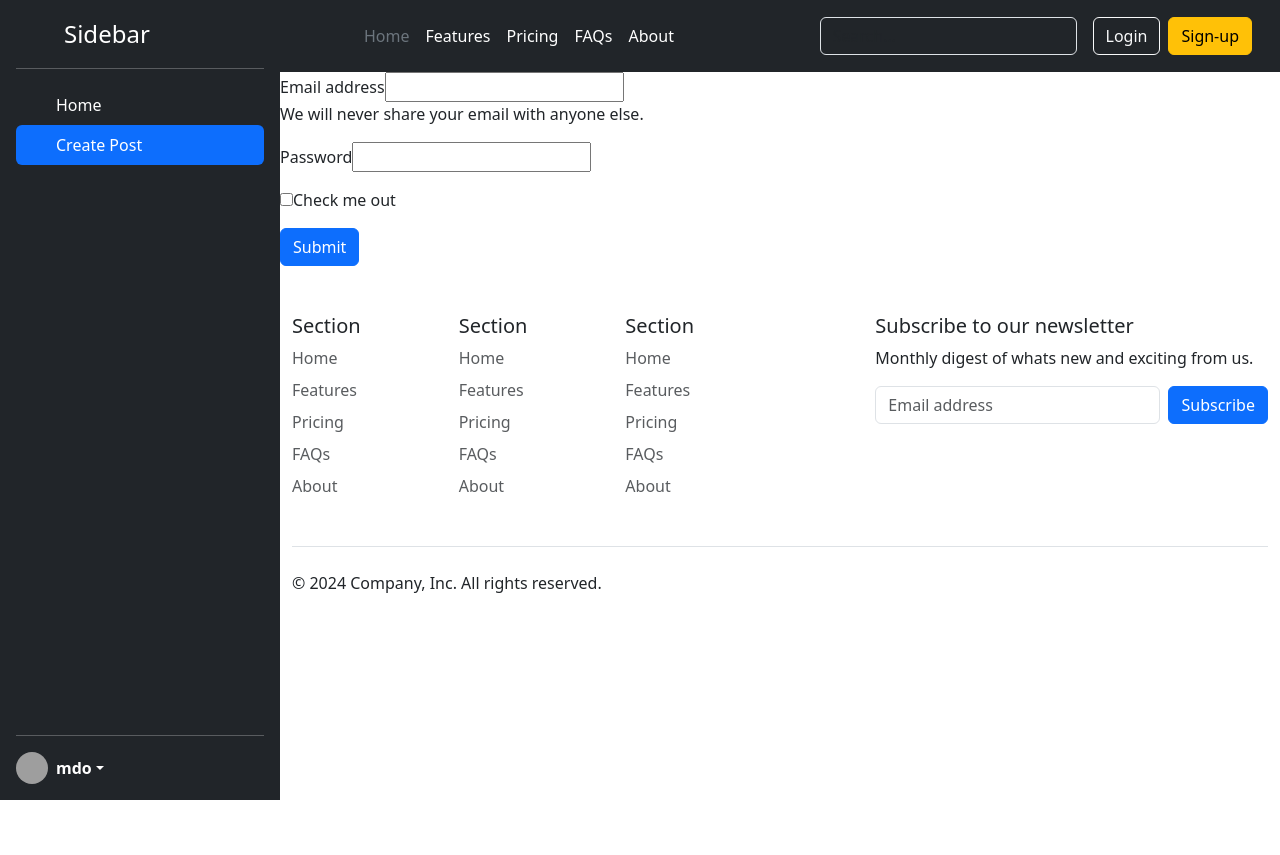
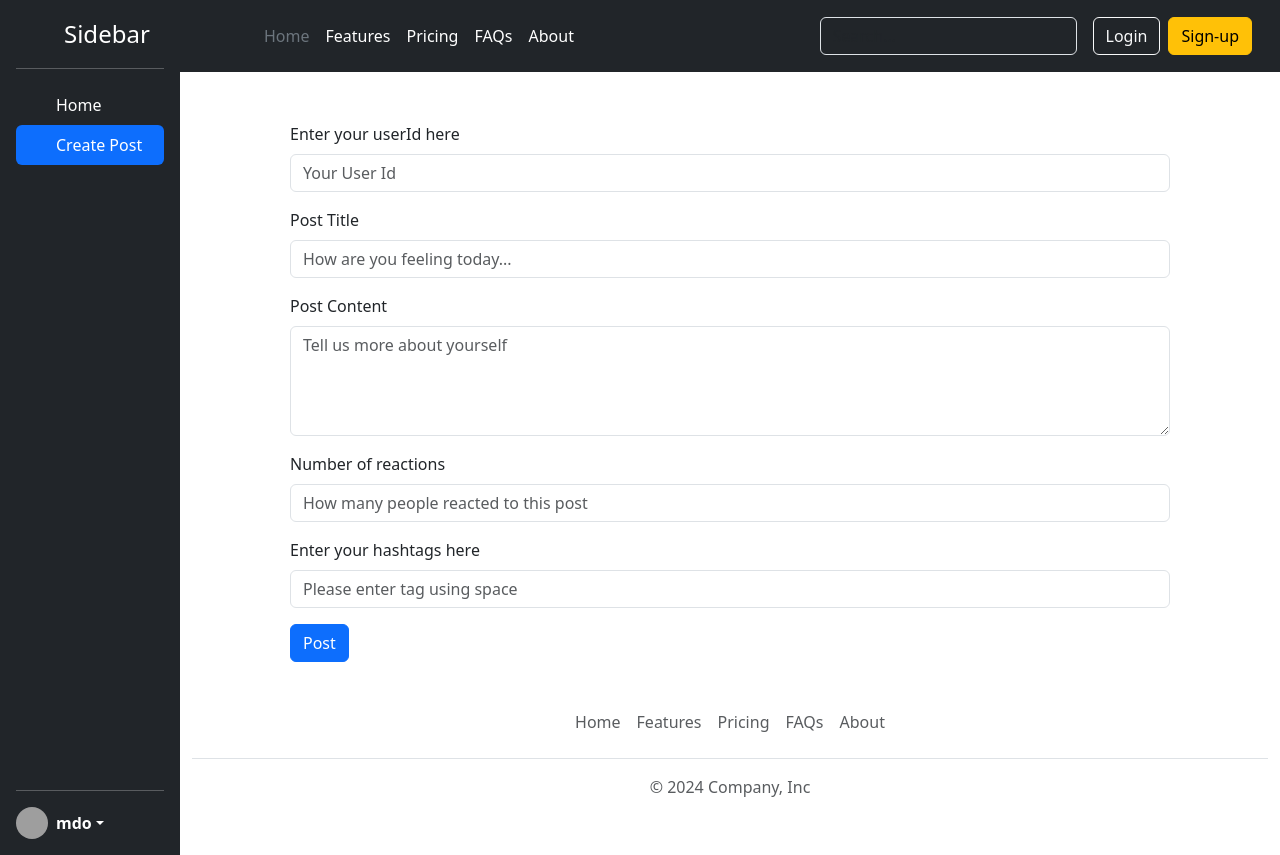
Before and after one commit to Bijaykumaryadav/Social_media_react, a React (Vite) app: page / in a window 1280 px wide. Both pictures are taken after a click on the item "Create Post". Before the commit the page ends 800 px from the top, so only its background shows below. Built offline with nearby package versions, Linux system fonts and the light colour scheme; grey boxes are pictures that could not be loaded.

Commit message:
learing the functionalities of the add post

```diff
--- a/src/App.css
+++ b/src/App.css
@@ -23,3 +23,9 @@
   width: 100%;
   margin: 15px 0 0 0;
 }
+
+.create-post {
+  width: 80%;
+  margin-top: 50px;
+  margin-left: 10%;
+}
--- a/src/components/CreatePost.jsx
+++ b/src/components/CreatePost.jsx
@@ -1,44 +1,99 @@
+import { useContext, useRef } from "react";
+import { PostList } from "../store/post-list-store";
+
 const CreatePost = () => {
+  const { addPost } = useContext(PostList);
+
+  const userIdElement = useRef();
+  const postTitleElement = useRef();
+  const postBodyElement = useRef();
+  const reactionsElement = useRef();
+  const tagsElement = useRef();
+
+  const handleSubmit = (event) => {
+    event.preventDefault();
+    const userId = userIdElement.current.value;
+    const postTitle = postTitleElement.current.value;
+    const postBody = postBodyElement.current.value;
+    const reactions = reactionsElement.current.value;
+    const tags = tagsElement.current.value.split(" ");
+
+    userIdElement.current.value = "";
+    postTitleElement.current.value = "";
+    postBodyElement.current.value = "";
+    reactionsElement.current.value = "";
+    tagsElement.current.value = "";
+
+    addPost({ userId, postTitle, postBody, reactions, tags });
+  };
+
   return (
-    <htmlForm>
+    <form className="create-post" onSubmit={handleSubmit}>
       <div className="mb-3">
-        <label htmlFor="exampleInputEmail1" className="htmlForm-label">
-          Email address
+        <label htmlFor="userId" className="form-label">
+          Enter your userId here
         </label>
         <input
-          type="email"
-          className="htmlForm-control"
-          id="exampleInputEmail1"
-          aria-describedby="emailHelp"
+          type="text"
+          ref={userIdElement}
+          className="form-control"
+          id="userId"
+          placeholder="Your User Id"
         />
-        <div id="emailHelp" className="htmlForm-text">
-          We will never share your email with anyone else.
-        </div>
       </div>
       <div className="mb-3">
-        <label htmlFor="exampleInputPassword1" className="htmlForm-label">
-          Password
+        <label htmlFor="title" className="form-label">
+          Post Title
         </label>
         <input
-          type="password"
-          className="htmlForm-control"
-          id="exampleInputPassword1"
+          type="text"
+          ref={postTitleElement}
+          className="form-control"
+          id="title"
+          placeholder="How are you feeling today..."
         />
       </div>
-      <div className="mb-3 htmlForm-check">
+      <div className="mb-3">
+        <label htmlFor="body" className="form-label">
+          Post Content
+        </label>
+        <textarea
+          rows="4"
+          ref={postBodyElement}
+          type="text"
+          className="form-control"
+          id="title"
+          placeholder="Tell us more about yourself"
+        />
+      </div>
+      <div className="mb-3">
+        <label htmlFor="reactions" className="form-label">
+          Number of reactions
+        </label>
         <input
-          type="checkbox"
-          className="htmlForm-check-input"
-          id="exampleCheck1"
+          type="text"
+          ref={reactionsElement}
+          className="form-control"
+          id="reactions"
+          placeholder="How many people reacted to this post"
         />
-        <label className="htmlForm-check-label" htmlFor="exampleCheck1">
-          Check me out
+      </div>
+      <div className="mb-3">
+        <label htmlFor="tags" className="form-label">
+          Enter your hashtags here
         </label>
+        <input
+          type="text"
+          ref={tagsElement}
+          className="form-control"
+          id="title"
+          placeholder="Please enter tag using space"
+        />
       </div>
       <button type="submit" className="btn btn-primary">
-        Submit
+        Post
       </button>
-    </htmlForm>
+    </form>
   );
 };
 
--- a/src/components/Footer.jsx
+++ b/src/components/Footer.jsx
@@ -1,149 +1,35 @@
 const Footer = () => {
   return (
     <div className="container">
-      <footer className="py-5">
-        <div className="row">
-          <div className="col-6 col-md-2 mb-3">
-            <h5>Section</h5>
-            <ul className="nav flex-column">
-              <li className="nav-item mb-2">
-                <a href="#" className="nav-link p-0 text-body-secondary">
+      <footer className="py-3 my-4">
+        <ul className="nav justify-content-center border-bottom pb-3 mb-3">
+          <li className="nav-item">
+            <a href="#" className="nav-link px-2 text-body-secondary">
               Home
             </a>
           </li>
-              <li className="nav-item mb-2">
-                <a href="#" className="nav-link p-0 text-body-secondary">
+          <li className="nav-item">
+            <a href="#" className="nav-link px-2 text-body-secondary">
               Features
             </a>
           </li>
-              <li className="nav-item mb-2">
-                <a href="#" className="nav-link p-0 text-body-secondary">
+          <li className="nav-item">
+            <a href="#" className="nav-link px-2 text-body-secondary">
               Pricing
             </a>
           </li>
-              <li className="nav-item mb-2">
-                <a href="#" className="nav-link p-0 text-body-secondary">
+          <li className="nav-item">
+            <a href="#" className="nav-link px-2 text-body-secondary">
               FAQs
             </a>
           </li>
-              <li className="nav-item mb-2">
-                <a href="#" className="nav-link p-0 text-body-secondary">
+          <li className="nav-item">
+            <a href="#" className="nav-link px-2 text-body-secondary">
               About
             </a>
           </li>
         </ul>
-          </div>
-
-          <div className="col-6 col-md-2 mb-3">
-            <h5>Section</h5>
-            <ul className="nav flex-column">
-              <li className="nav-item mb-2">
-                <a href="#" className="nav-link p-0 text-body-secondary">
-                  Home
-                </a>
-              </li>
-              <li className="nav-item mb-2">
-                <a href="#" className="nav-link p-0 text-body-secondary">
-                  Features
-                </a>
-              </li>
-              <li className="nav-item mb-2">
-                <a href="#" className="nav-link p-0 text-body-secondary">
-                  Pricing
-                </a>
-              </li>
-              <li className="nav-item mb-2">
-                <a href="#" className="nav-link p-0 text-body-secondary">
-                  FAQs
-                </a>
-              </li>
-              <li className="nav-item mb-2">
-                <a href="#" className="nav-link p-0 text-body-secondary">
-                  About
-                </a>
-              </li>
-            </ul>
-          </div>
-
-          <div className="col-6 col-md-2 mb-3">
-            <h5>Section</h5>
-            <ul className="nav flex-column">
-              <li className="nav-item mb-2">
-                <a href="#" className="nav-link p-0 text-body-secondary">
-                  Home
-                </a>
-              </li>
-              <li className="nav-item mb-2">
-                <a href="#" className="nav-link p-0 text-body-secondary">
-                  Features
-                </a>
-              </li>
-              <li className="nav-item mb-2">
-                <a href="#" className="nav-link p-0 text-body-secondary">
-                  Pricing
-                </a>
-              </li>
-              <li className="nav-item mb-2">
-                <a href="#" className="nav-link p-0 text-body-secondary">
-                  FAQs
-                </a>
-              </li>
-              <li className="nav-item mb-2">
-                <a href="#" className="nav-link p-0 text-body-secondary">
-                  About
-                </a>
-              </li>
-            </ul>
-          </div>
-
-          <div className="col-md-5 offset-md-1 mb-3">
-            <form>
-              <h5>Subscribe to our newsletter</h5>
-              <p>Monthly digest of whats new and exciting from us.</p>
-              <div className="d-flex flex-column flex-sm-row w-100 gap-2">
-                <label htmlFor="newsletter1" className="visually-hidden">
-                  Email address
-                </label>
-                <input
-                  id="newsletter1"
-                  type="text"
-                  className="form-control"
-                  placeholder="Email address"
-                />
-                <button className="btn btn-primary" type="button">
-                  Subscribe
-                </button>
-              </div>
-            </form>
-          </div>
-        </div>
-
-        <div className="d-flex flex-column flex-sm-row justify-content-between py-4 my-4 border-top">
-          <p>© 2024 Company, Inc. All rights reserved.</p>
-          <ul className="list-unstyled d-flex">
-            <li className="ms-3">
-              <a className="link-body-emphasis" href="#">
-                <svg className="bi" width="24" height="24">
-                  <use xlinkHref="#twitter"></use>
-                </svg>
-              </a>
-            </li>
-            <li className="ms-3">
-              <a className="link-body-emphasis" href="#">
-                <svg className="bi" width="24" height="24">
-                  <use xlinkHref="#instagram"></use>
-                </svg>
-              </a>
-            </li>
-            <li className="ms-3">
-              <a className="link-body-emphasis" href="#">
-                <svg className="bi" width="24" height="24">
-                  <use xlinkHref="#facebook"></use>
-                </svg>
-              </a>
-            </li>
-          </ul>
-        </div>
+        <p className="text-center text-body-secondary">© 2024 Company, Inc</p>
       </footer>
     </div>
   );
--- a/src/components/Sidebar.jsx
+++ b/src/components/Sidebar.jsx
@@ -2,7 +2,7 @@ const Sidebar = ({ selectedTab, setSelectedTab }) => {
   return (
     <div
       className="d-flex flex-column flex-shrink-0 p-3 text-bg-dark sidebar"
-      style={{ width: "280px" }}
+      style={{ width: "180px" }}
     >
       <a
         href="/"
--- a/src/store/post-list-store.jsx
+++ b/src/store/post-list-store.jsx
@@ -10,6 +10,8 @@ const PostListReducer = (currPostList, action) => {
   let newPostList = currPostList;
   if (action.type === "DELETE_POST") {
     newPostList = newPostList.filter((post) => post.id !== action.payload);
+  } else if (action.type === "ADD_POST") {
+    newPostList = [action.payload,...currPostList];
   }
   return newPostList;
 };
@@ -20,7 +22,19 @@ const PostListProvider = ({ children }) => {
     DEFAULT_POST_LIST
   );
 
-  const addPost = () => {};
+  const addPost = ({userId, postTitle, postBody, reactions, tags}) => {
+    dispatchPostList({
+      type: "ADD_POST",
+      payload: {
+        id: Date.now(),
+        title: postTitle,
+        body: postBody,
+        reactions: reactions,
+        userId: userId,
+        tags: tags,
+      },
+    });
+  };
 
   const deletePost = (postId) => {
     dispatchPostList({
```
Lines whose indentation alone changed are shown as unchanged.
